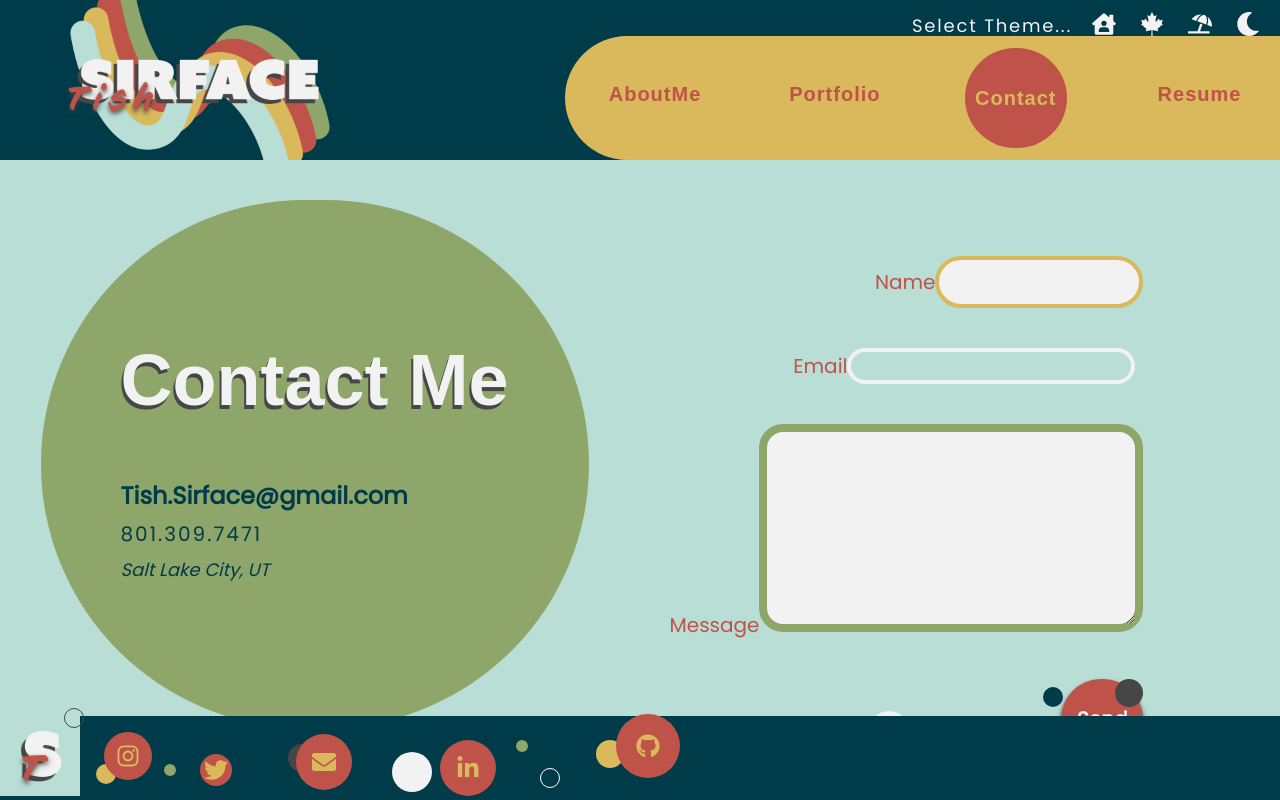
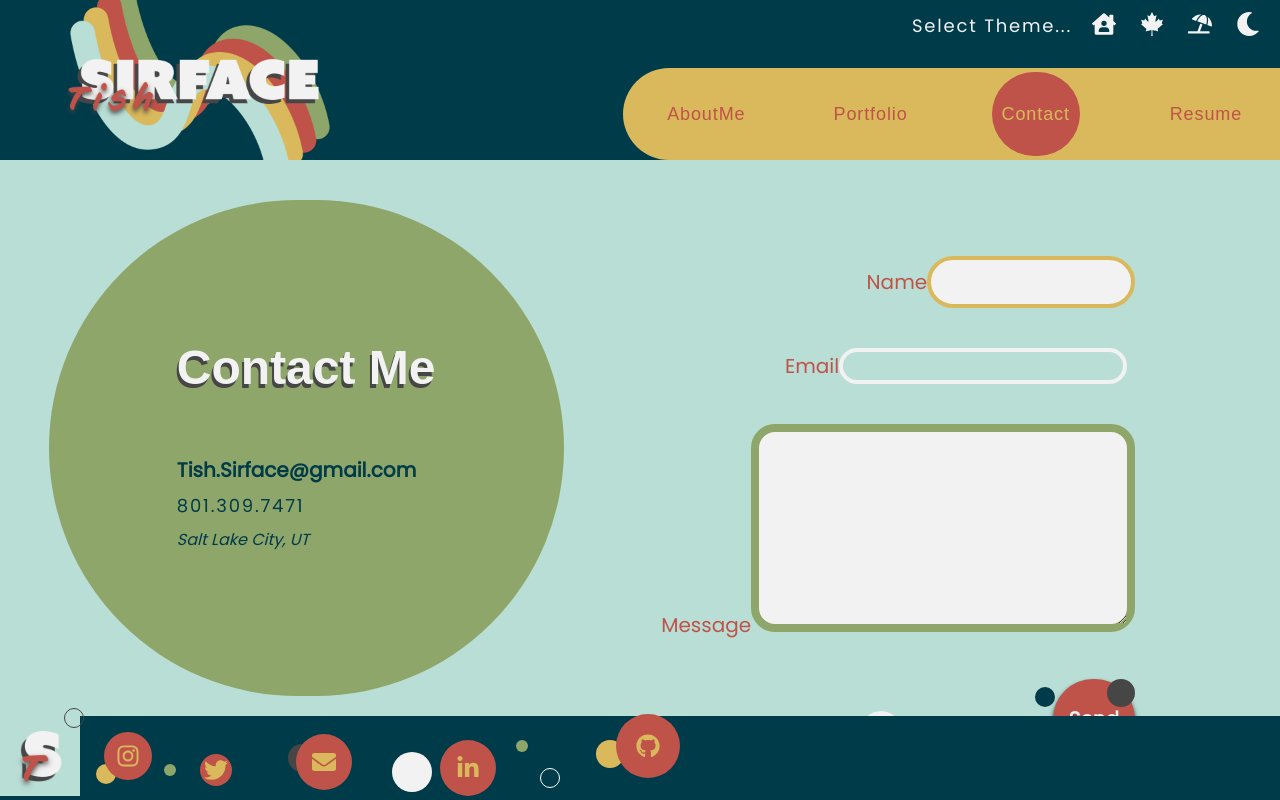
Before and after one commit to ThisTish/Portfolio_of_Tish, a React (Vite) app: page /contact in a window 1280 px wide. Shown: the top 800 px of the page. Built offline with nearby package versions, Linux system fonts and the light colour scheme; a web font is replaced by a local one.

Commit message:
responsive tweeks

```diff
--- a/src/components/Landing/DreamDrop.jsx
+++ b/src/components/Landing/DreamDrop.jsx
@@ -70,16 +70,16 @@ const DreamDrop = () => {
 	const { acceptedFiles, getRootProps, getInputProps } = useDropzone({ onDrop })
 
 	return (
-		<div className="flex justify-center items-center text-secondary md:justify-end md:mx-28  md:text-4xl ">
+		<div className="flex justify-center items-center text-secondary md:justify-end md:mx-28">
 			<form className="dropzone flex flex-col items-center md:my-40 md:items-end space-y-10" id="dream-dropzone">
 
 				{/* start off */}
 				{picStatus === 'ready' && (
-					<div {...getRootProps()} className="w-48 md:w-96 h-48 md:h-96 bg-red border-8 border-highlight rounded-3xl shadow-lg">
+					<div {...getRootProps()} className="w-48 md:w-60 lg:w-96 lg:h-96 h-48 md:h-60 bg-red border-8 border-highlight rounded-3xl shadow-lg">
 						<input {...getInputProps()} />
 						<div className="flex flex-col items-center p-5 font-bold">
-						<span className="text-highlight tracking-widest leading-loose text-center px-5" >Share Your Dream</span>
-						<FaCameraRetro className="text-4xl text-highlight" />
+						<span className="text-highlight tracking-widest leading-loose text-center md:text-xl lg:text-3xl px-5" >Share Your Dream</span>
+						<FaCameraRetro className="text-4xl md:text-5xl lg:text-6xl text-highlight" />
 						</div>
 					</div>
 				)}
--- a/src/components/Landing/MyDreams.jsx
+++ b/src/components/Landing/MyDreams.jsx
@@ -19,16 +19,16 @@ const MyDreams = () => {
 	return (
 		<>
 		{/* md:container */}
-			<div className="md:container py-24 min-w-full space-y-24 mb-40 md:py-0 md:-pt-40" style={{background: 'linear-gradient(to top, var(--green), var(--primary)'}} >
+			<div className=" py-24 min-w-full space-y-12 mb-40 md:py-0 md:-pt-40" style={{background: 'linear-gradient(to top, var(--green), var(--primary)'}} >
 				{dreams.map((dream) => {
 					const imagePath = images[dream.image]
 					return (
-						<section className='md:h-screen md:flex md:snap-center md:scroll-py-10' key={dream.id}>
+						<section className=' md:flex md:snap-center md:scroll-py-10' key={dream.id}>
 
 							{/* dream words */}
 							<div className='md:w-3/5'>
-								<div className='flex flex-col items-center justify-center md:h-screen ml-10 border-5 border-yellow background-highlight text-highlight text-pretty text-sm md:text-base lg:text-lg space-y-4'>
-									<p className='text-xl font-extrabold tracking-wider md:text-4xl lg:text-6xl'>{dream.header}</p>
+								<div className='flex flex-col items-center md:h-screen justify-center ml-10 border-5 border-yellow background-highlight text-highlight text-pretty space-y-4'>
+									<p className='text-xl font-extrabold tracking-wider md:text-2xl lg:text-4xl'>{dream.header}</p>
 									<p className='tracking-tighter mx-12 '>{dream.description}</p>
 									<p className='font-semibold tracking-wider '>{dream.plan}</p>
 								</div>
--- a/src/components/NavBar.jsx
+++ b/src/components/NavBar.jsx
@@ -4,13 +4,13 @@ import { NavLink } from 'react-router-dom'
 
 
 const NavBar = () => {
-  const linkClass = ({isActive}) => isActive ? "font-sans tracking-wider rounded-full lg:py-9 px-1 bg-red text-yellow" : "font-sans tracking-wider bg-transparent rounded-full  lg:py-8 px-1 hover:bg-red hover:text-yellow"
+  const linkClass = ({isActive}) => isActive ? "font-sans tracking-wider rounded-full flex items-center justify-center px-1 bg-red text-yellow" : "font-sans tracking-wider bg-transparent rounded-full lg:py-7  px-1 hover:bg-red hover:text-yellow"
 
   return (
 	<div>
 
-    <nav className="text-xs text-red rounded-tl-full rounded-bl-full py-2 font-semibold bg-yellow max-w-screen-md absolute -bottom-14 right-0 flex z-20 md:text-lg lg:bottom-0 lg:text-xl">
-      <ul className='  py-1 px-10 flex flex-col space-y-3 -mr-3 lg:space-y-0 lg:flex-row lg:space-x-20' >
+    <nav className="text-xs text-red rounded-tl-full rounded-bl-full py-2 lg:py-0 bg-yellow max-w-screen-md absolute -bottom-14 right-0 flex z-20 md:text-base lg:bottom-0 lg:text-lg">
+      <ul className='  py-1 px-10 flex flex-col space-y-3 -mr-3 lg:space-y-0  lg:flex-row lg:space-x-20' >
         <NavLink className={linkClass} to='/about' >AboutMe</NavLink>
         <NavLink className={linkClass} to='/portfolio' >Portfolio</NavLink>
         <NavLink className={linkClass} to='/contact' >&nbsp;Contact&nbsp;</NavLink>
--- a/src/pages/AboutMe.jsx
+++ b/src/pages/AboutMe.jsx
@@ -7,7 +7,7 @@ const AboutMe = () => {
 			<h2 className="text-highlight text-3xl font-bold [text-shadow:_-2px_4px_0_var(--shadow)] hidden md:block mx-3 my-1 lg:m-16 lg:text-end md:text-5xl lg:text-7xl">About Me</h2>
 			<div className="flex flex-col-reverse sm:flex-row md:mt-14 md:items-center">
 				{/* about me */}
-				<div className="container border-green border-8 space-y-3 px-3 pb-14 -mt-10 mx-auto rounded-br-3xl rounded-bl-3xl border-t-0 bg-highlight max-w-96 md:border-t-8 md:rounded-3xl ">
+				<div className=" border-green border-8 space-y-3 px-3 pb-14 -mt-10 mx-auto rounded-br-3xl rounded-bl-3xl border-t-0 bg-highlight max-w-96 md:border-t-8 md:rounded-3xl ">
 					<h3 className="text-red text-xl font-bold pt-10 lg:text-3xl ">aboutMe</h3>
 
 					<p className="text-secondary px-5 py-5 font-semibold text-end lg:text-lg">
@@ -62,7 +62,7 @@ const AboutMe = () => {
 				</div>
 
 				{/* random facts */}
-				<div className="container border-green border-8 space-y-3 px-3 pb-14 -mt-7 mx-auto max-w-lg rounded-3xl bg-highlight">
+				<div className=" border-green border-8 space-y-3 px-3 pb-14 -mt-7 mx-auto max-w-lg rounded-3xl bg-highlight">
 					<h3 className="text-red text-xl font-bold  py-5 lg:text-3xl">randomFacts</h3>
 					<p className="text-secondary px-5 font-semibold text-end lg:text-lg lg:pb-7">
 						&nbsp;&nbsp;&nbsp;&nbsp;I've been <span className="text-green brightness-75">crocheting</span> since I was 6 years old and have had some unique work experiences, including working on a train in <span className="text-green brightness-75">Alaska</span> and starting my first job at a resort in <span className="text-green brightness-75">Island Park, ID, near Yellowstone</span>. A while back, I placed second in the state for <span className="text-green brightness-75">women's disc golf</span>. While we love to throw them, my husband and I also enjoy <span className="text-green brightness-75">dyeing discs.</span> By the way, I'm a <span className="text-green brightness-75">Capricorn.</span>
--- a/src/pages/ContactMe.jsx
+++ b/src/pages/ContactMe.jsx
@@ -6,17 +6,17 @@ const ContactMe = () => {
 	return (
 		<div className="flex flex-col mx-auto">
 			<div className="flex flex-col md:flex-row justify-around mr-5 lg:mr-24">
-				<div className="hidden my-10 md:flex">
-					<div className=" flex-col justify-center bg-green h-fit px-10 py-16 lg:px-20 lg:py-36 space-y-16 rounded-full md:flex">
-						<h2 className="text-highlight text-3xl font-bold [text-shadow:_-2px_4px_0_var(--shadow)] md:block lg:text-end md:text-5xl lg:text-7xl">Contact Me</h2>
+				<div className="hidden lg:my-10 md:flex">
+					<div className=" flex-col justify-center bg-green h-fit p-16  lg:py-24 lg:px-20 xl:py-36 xl:px-32 space-y-16 rounded-full md:flex">
+						<h2 className="text-highlight text-3xl font-bold text-nowrap [text-shadow:_-2px_4px_0_var(--shadow)] md:block lg:text-end md:text-3xl lg:text-5xl">Contact Me</h2>
 						<ul className="text-secondary space-y-2">
-							<li className="font-semibold lg:text-2xl">
+							<li className="font-semibold lg:text-xl">
 								Tish.Sirface@gmail.com
 							</li>
-							<li className="font-thin tracking-widest lg:text-xl ">
+							<li className="font-thin tracking-widest lg:text-lg ">
 								801.309.7471
 							</li>
-							<li className="italic lg:text-lg">
+							<li className="italic text-sm lg:text-base">
 								Salt Lake City, UT
 							</li>
 						</ul>
```
